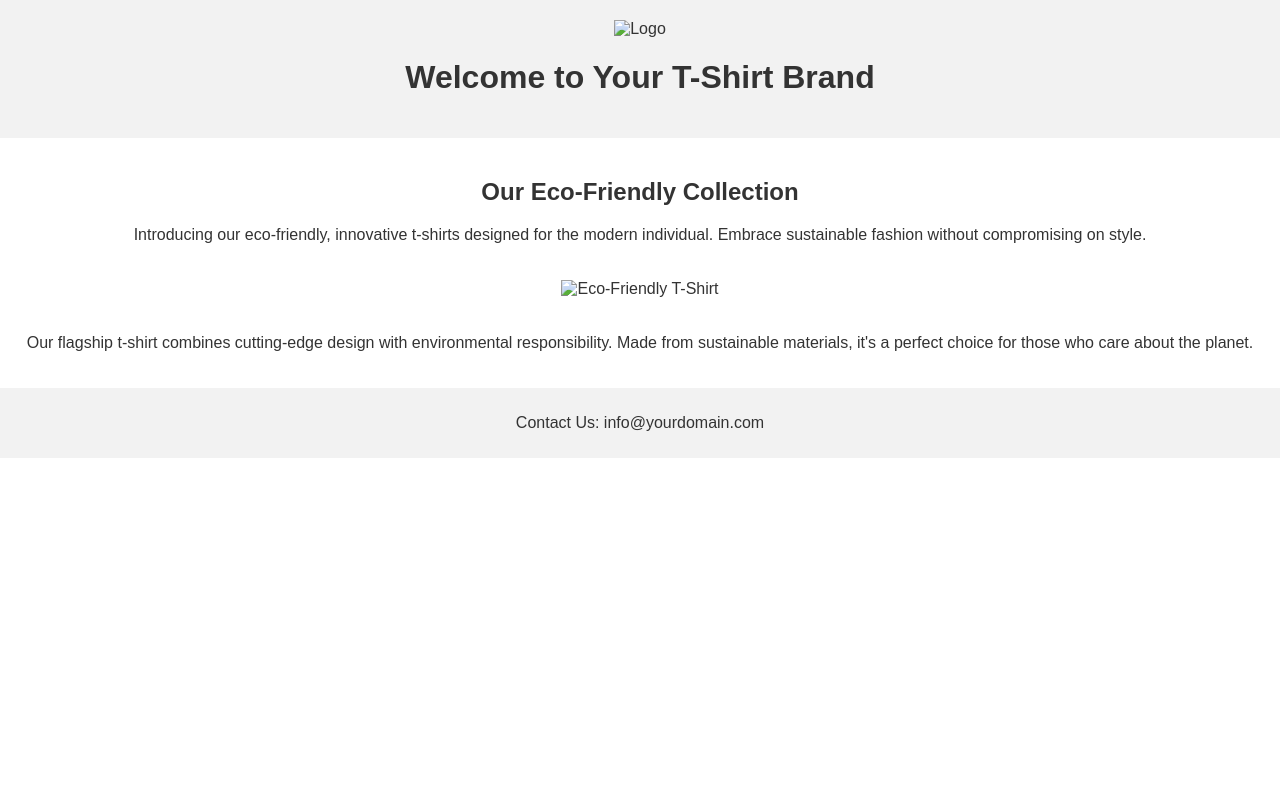
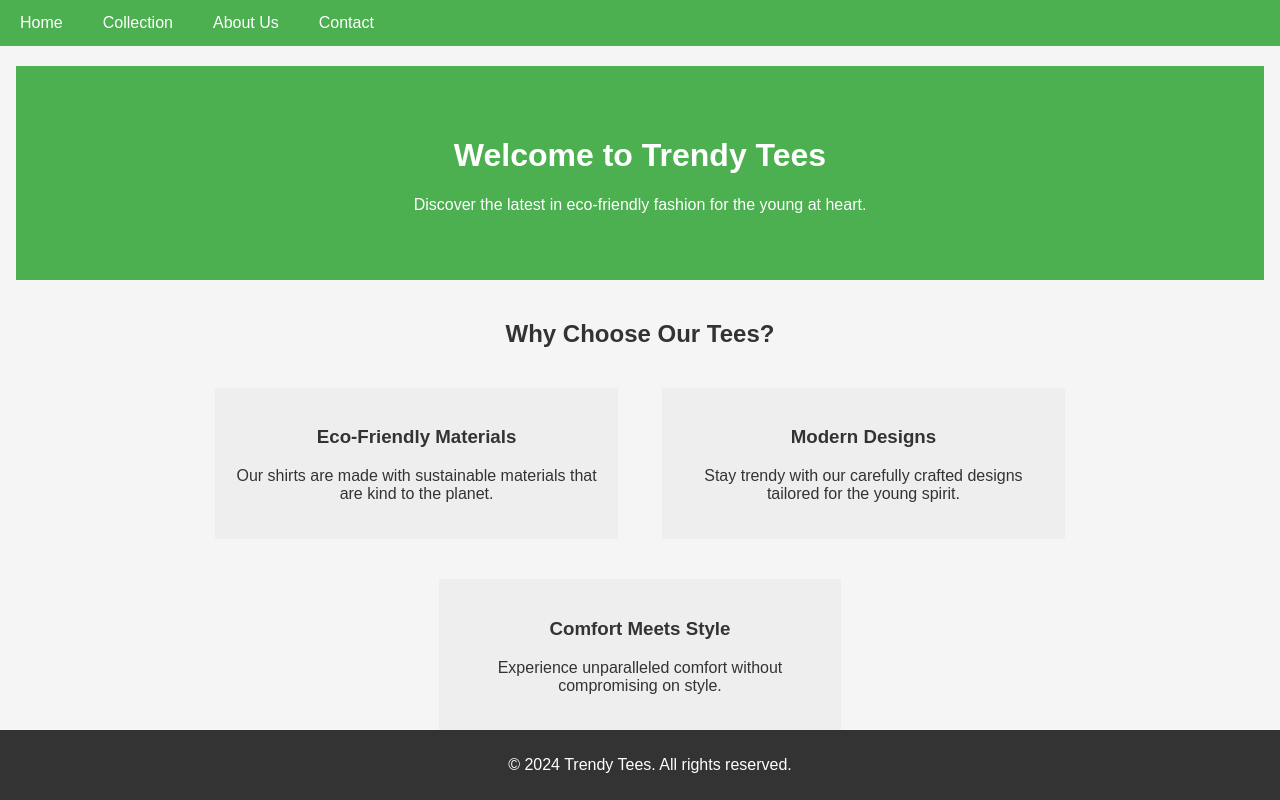
Before and after one commit to chrmsk/greenthreadtees.com, a plain HTML site: page index.html in a window 1280 px wide. Drawn offline with Linux system fonts and the light colour scheme.

Commit message:
Update index.html

```diff
--- a/index.html
+++ b/index.html
@@ -1,34 +1,113 @@
 <!DOCTYPE html>
 <html lang="en">
 <head>
-    <meta charset="UTF-8">
-    <meta name="viewport" content="width=device-width, initial-scale=1.0">
-    <title>Your T-Shirt Brand</title>
-    <style>
-        body { font-family: Arial, sans-serif; margin: 0; padding: 0; background-color: #fff; color: #333; }
-        .header { background-color: #f2f2f2; padding: 20px; text-align: center; }
-        .header img { max-width: 100px; }
-        .content { padding: 20px; text-align: center; }
-        .content img { max-width: 100%; height: auto; margin: 20px 0; }
-        .footer { background-color: #f2f2f2; padding: 10px; text-align: center; }
-    </style>
+<meta charset="UTF-8">
+<meta name="viewport" content="width=device-width, initial-scale=1.0">
+<title>Trendy Tees - Modern Wear for the Young at Heart</title>
+<style>
+    body {
+        margin: 0;
+        padding: 0;
+        font-family: 'Arial', sans-serif;
+        color: #333;
+        background-color: #f5f5f5;
+    }
+
+    .navbar {
+        background-color: #4CAF50;
+        overflow: hidden;
+        position: fixed;
+        top: 0;
+        width: 100%;
+        z-index: 1000;
+    }
+
+    .navbar a {
+        float: left;
+        display: block;
+        color: white;
+        text-align: center;
+        padding: 14px 20px;
+        text-decoration: none;
+    }
+
+    .main {
+        padding: 16px;
+        margin-top: 50px;
+    }
+
+    .hero-section {
+        background-color: #4CAF50;
+        color: white;
+        text-align: center;
+        padding: 50px 10px;
+    }
+
+    .features-section {
+        background-color: #f5f5f5;
+        padding: 20px;
+        text-align: center;
+    }
+
+    .feature {
+        margin: 20px;
+        padding: 20px;
+        background-color: #eeeeee;
+        display: inline-block;
+        width: 30%;
+    }
+
+    .footer {
+        background-color: #333;
+        color: white;
+        text-align: center;
+        padding: 10px;
+        position: fixed;
+        bottom: 0;
+        width: 100%;
+    }
+
+    @media (max-width: 600px) {
+        .feature {
+            width: 100%;
+        }
+    }
+</style>
 </head>
 <body>
 
-<div class="header">
-    <img src="path/to/your/logo.png" alt="Logo">
-    <h1>Welcome to Your T-Shirt Brand</h1>
+<div class="navbar">
+    <a href="#">Home</a>
+    <a href="#">Collection</a>
+    <a href="#">About Us</a>
+    <a href="#">Contact</a>
 </div>
 
-<div class="content">
-    <h2>Our Eco-Friendly Collection</h2>
-    <p>Introducing our eco-friendly, innovative t-shirts designed for the modern individual. Embrace sustainable fashion without compromising on style.</p>
-    <img src="path/to/your/tshirt-design.png" alt="Eco-Friendly T-Shirt">
-    <p>Our flagship t-shirt combines cutting-edge design with environmental responsibility. Made from sustainable materials, it's a perfect choice for those who care about the planet.</p>
+<div class="main">
+    <div class="hero-section">
+        <h1>Welcome to Trendy Tees</h1>
+        <p>Discover the latest in eco-friendly fashion for the young at heart.</p>
+    </div>
+
+    <div class="features-section">
+        <h2>Why Choose Our Tees?</h2>
+        <div class="feature">
+            <h3>Eco-Friendly Materials</h3>
+            <p>Our shirts are made with sustainable materials that are kind to the planet.</p>
+        </div>
+        <div class="feature">
+            <h3>Modern Designs</h3>
+            <p>Stay trendy with our carefully crafted designs tailored for the young spirit.</p>
+        </div>
+        <div class="feature">
+            <h3>Comfort Meets Style</h3>
+            <p>Experience unparalleled comfort without compromising on style.</p>
+        </div>
+    </div>
 </div>
 
 <div class="footer">
-    <p>Contact Us: info@yourdomain.com</p>
+    <p>&copy; 2024 Trendy Tees. All rights reserved.</p>
 </div>
 
 </body>
```
